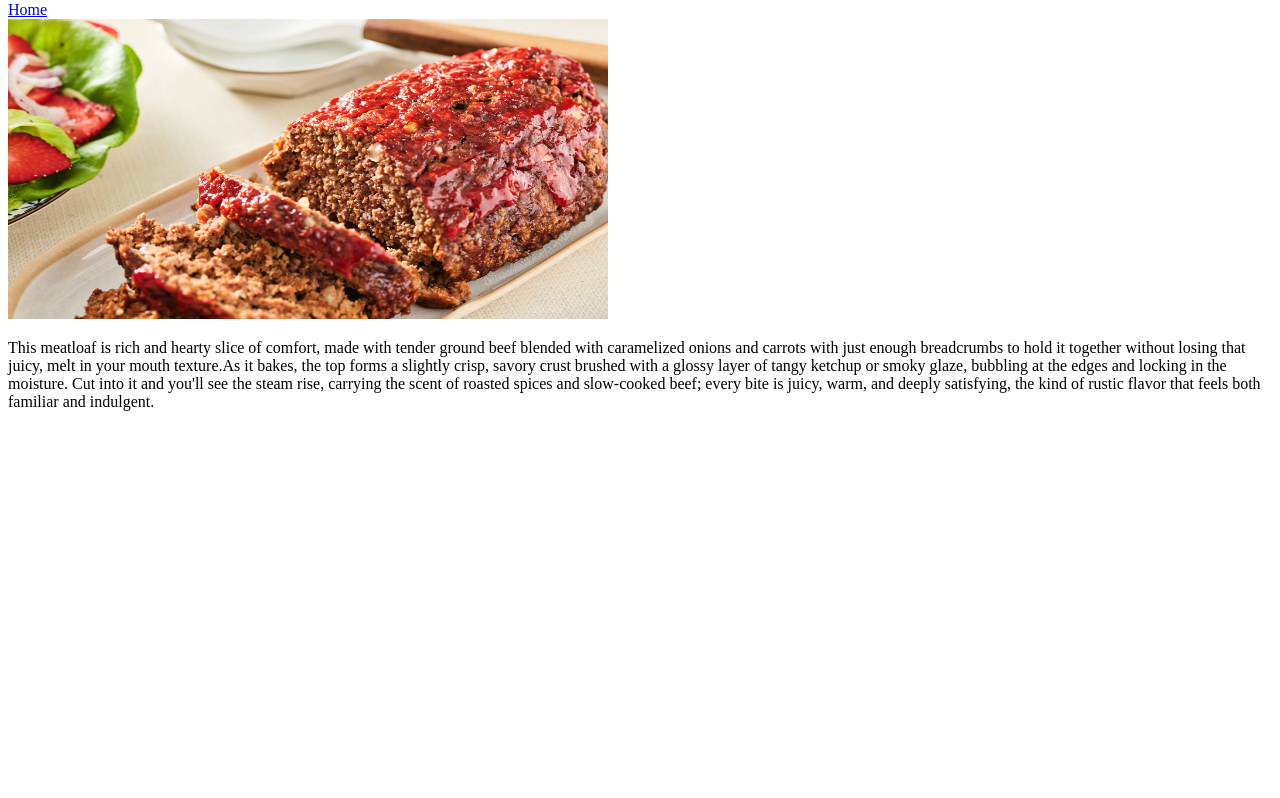
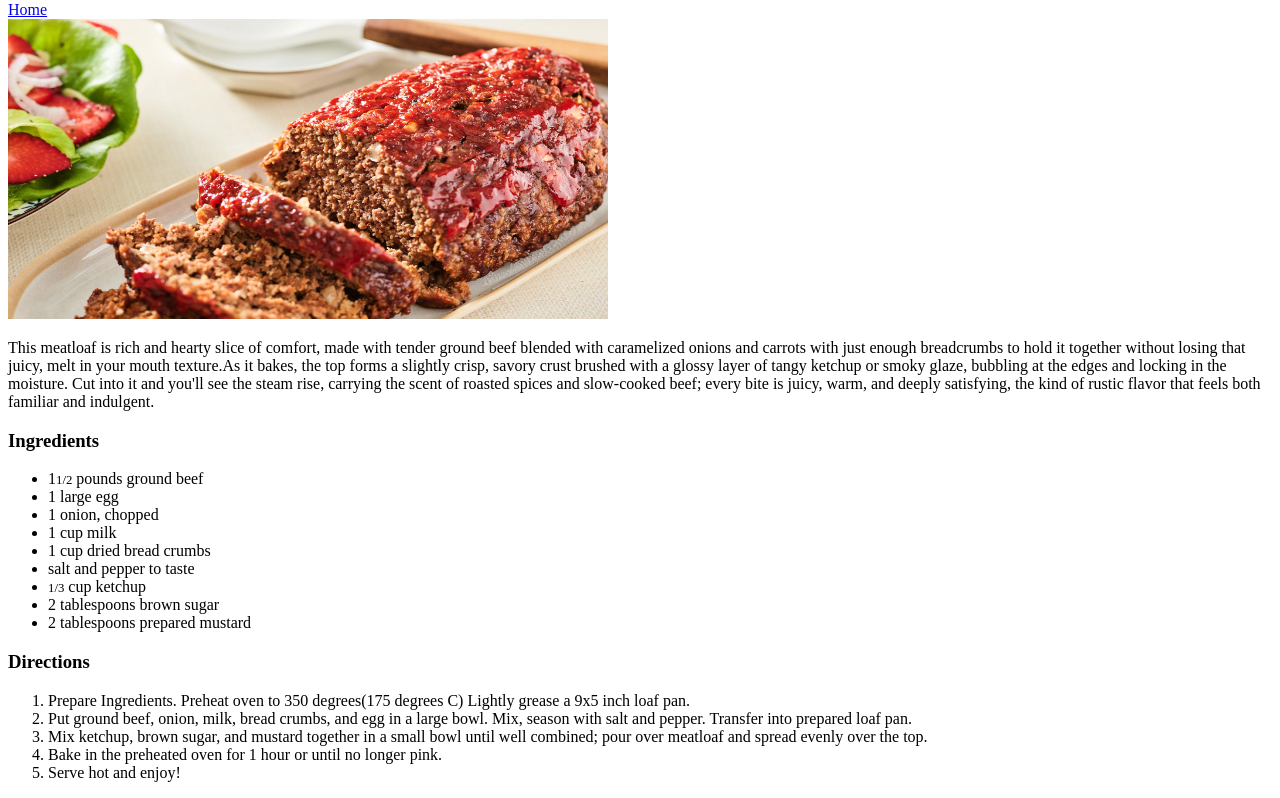
Before and after one commit to KiwiFireDX/odin-recipes, a plain HTML site: page recipes/meatloaf.html in a window 1280 px wide. Shown: the part 79-877 px from the top of the page. Before the commit the page ends 800 px from the top, so only its background shows below. Drawn offline with Linux system fonts and the light colour scheme.

Commit message:
added an unordered list of ingredients and ordered list of steps.

```diff
--- a/recipes/meatloaf.html
+++ b/recipes/meatloaf.html
@@ -18,5 +18,32 @@
             carrying the scent of roasted spices and slow-cooked beef; every bite is juicy, warm, and deeply satisfying, the kind of rustic flavor
              that feels both familiar and indulgent.
         </p>
+        <h3>Ingredients</h3>
+        <ul>
+            <li>1<span style="font-size: 0.8em;">1/2</span> pounds ground beef</li>
+            <li>1 large egg</li>
+            <li>1 onion, chopped</li>
+            <li>1 cup milk</li>
+            <li>1 cup dried bread crumbs</li>
+            <li>salt and pepper to taste</li>
+            <li><span style="font-size: 0.8em;">1/3</span> cup ketchup</li>
+            <li>2 tablespoons brown sugar</li>
+            <li>2 tablespoons prepared mustard</li>
+        </ul>
+       <h3>Directions</h3>
+        <ol>
+            <li>Prepare Ingredients. Preheat oven to 350 degrees(175 degrees C)
+                Lightly grease a 9x5 inch loaf pan.
+            </li>
+            <li>Put ground beef, onion, milk, bread crumbs, and egg in a large bowl.
+                Mix, season with salt and pepper. Transfer into prepared loaf pan.
+            </li>
+            <li>
+                Mix ketchup, brown sugar, and mustard together in a small bowl until well
+                combined; pour over meatloaf and spread evenly over the top.
+            </li>
+            <li>Bake in the preheated oven for 1 hour or until no longer pink.</li>
+            <li>Serve hot and enjoy!</li>
+        </ol>
     </body>
 </html>
```
